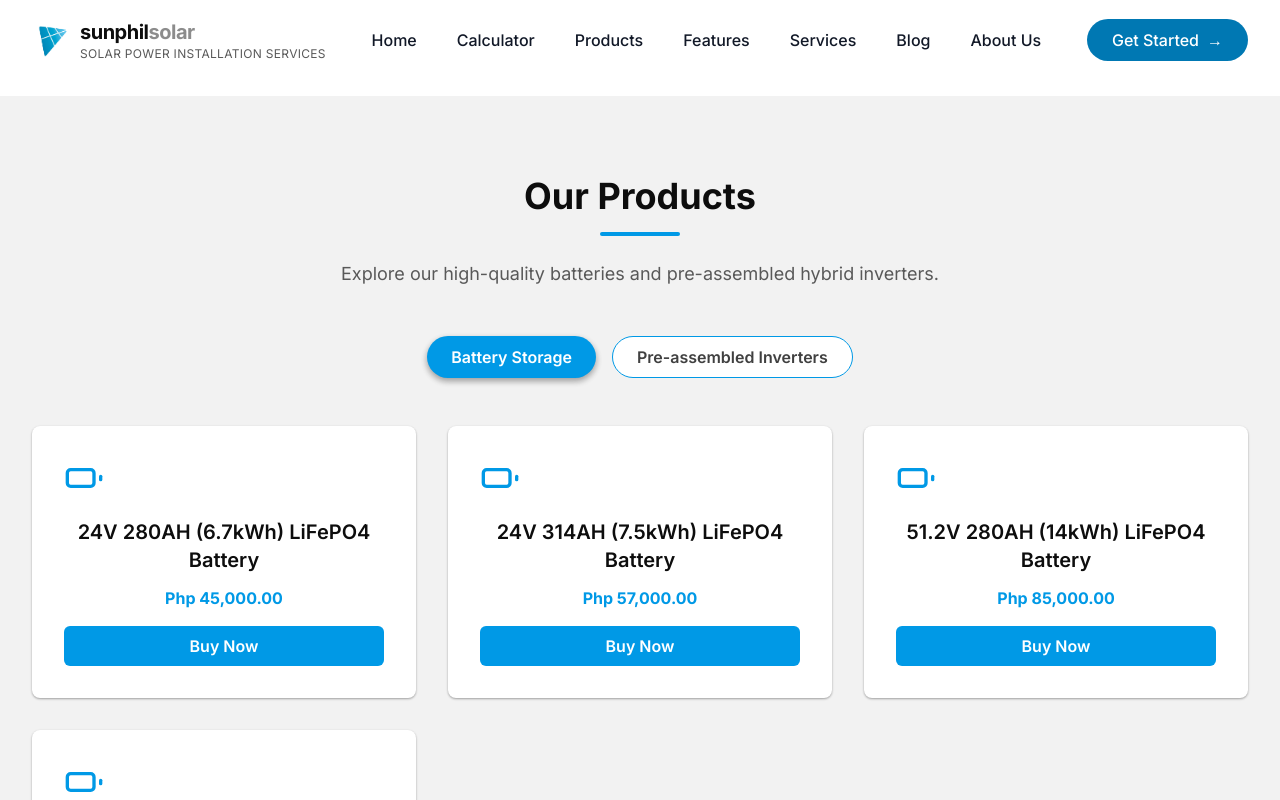
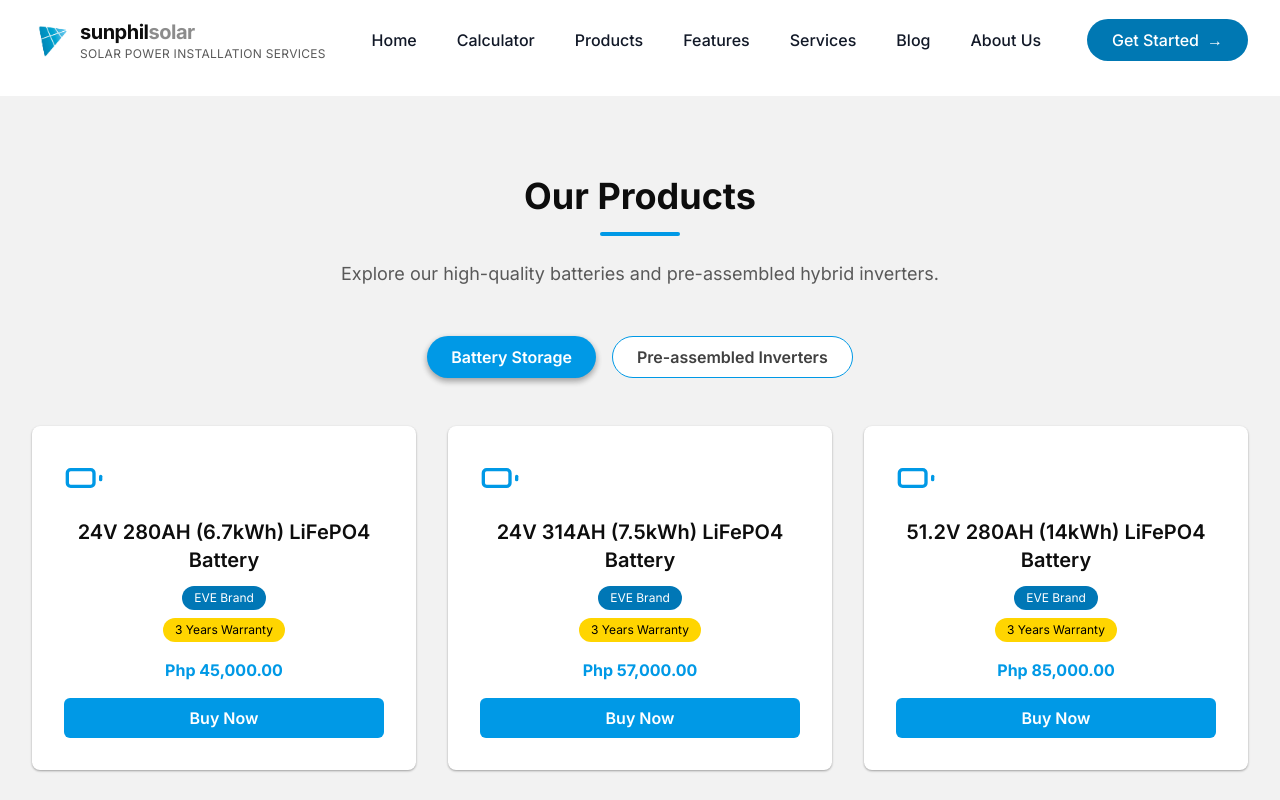
Before and after one commit to projectpolaris08/SunphilSolar, a React (Vite) app: page /products in a window 1280 px wide. Shown: the top 800 px of the page. Built offline with nearby package versions, Linux system fonts and the light colour scheme.

Commit message:
Added Colors to the Battery and Inverters

```diff
--- a/src/pages/ProductsPage.tsx
+++ b/src/pages/ProductsPage.tsx
@@ -11,24 +11,32 @@ const ProductsPage: React.FC = () => {
       id: 'battery-1',
       icon: <Battery className="h-10 w-10 text-primary-500" />,
       title: '24V 280AH (6.7kWh) LiFePO4 Battery',
+      brand: 'EVE Brand',
+      warranty: '3 Years Warranty',
       price: 'Php 45,000.00',
     },
     {
       id: 'battery-2',
       icon: <Battery className="h-10 w-10 text-primary-500" />,
       title: '24V 314AH (7.5kWh) LiFePO4 Battery',
+      brand: 'EVE Brand',
+      warranty: '3 Years Warranty',
       price: 'Php 57,000.00',
     },
     {
       id: 'battery-3',
       icon: <Battery className="h-10 w-10 text-primary-500" />,
       title: '51.2V 280AH (14kWh) LiFePO4 Battery',
+      brand: 'EVE Brand',
+      warranty: '3 Years Warranty',
       price: 'Php 85,000.00',
     },
     {
       id: 'battery-4',
       icon: <Battery className="h-10 w-10 text-primary-500" />,
       title: '51.2V 314AH (16kWh) LiFePO4 Battery',
+      brand: 'EVE Brand',
+      warranty: '3 Years Warranty',
       price: 'Php 95,000.00',
     },
   ];
@@ -38,30 +46,40 @@ const ProductsPage: React.FC = () => {
       id: 'inverter-1',
       icon: <Zap className="h-10 w-10 text-primary-500" />,
       title: '3kW LVTOPSUN Hybrid Inverter',
+      brand: 'LVTOPSUN',
+      warranty: '5 Years Warranty',
       price: 'Php 35,000.00',
     },
     {
       id: 'inverter-2',
       icon: <Zap className="h-10 w-10 text-primary-500" />,
       title: '6kW Deye Hybrid Inverter',
+      brand: 'Deye',
+      warranty: '5 Years Warranty',
       price: 'Php 70,000.00',
     },
     {
       id: 'inverter-3',
       icon: <Zap className="h-10 w-10 text-primary-500" />,
       title: '8kW Deye Hybrid Inverter',
+      brand: 'Deye',
+      warranty: '5 Years Warranty',
       price: 'Php 100,000.00',
     },
     {
       id: 'inverter-4',
       icon: <Zap className="h-10 w-10 text-primary-500" />,
       title: '12kW Deye Hybrid Inverter',
+      brand: 'Deye',
+      warranty: '5 Years Warranty',
       price: 'Php 135,000.00',
     },
     {
       id: 'inverter-5',
       icon: <Zap className="h-10 w-10 text-primary-500" />,
       title: '16kW Deye Hybrid Inverter',
+      brand: 'Deye',
+      warranty: '5 Years Warranty',
       price: 'Php 175,000.00',
     },
   ];
@@ -72,9 +90,9 @@ const ProductsPage: React.FC = () => {
         product: {
           name: product.title,
           price: product.price,
-          id: product.id
-        }
-      }
+          id: product.id,
+        },
+      },
     });
   };
 
@@ -121,7 +139,17 @@ const ProductsPage: React.FC = () => {
               className="bg-white rounded-lg p-8 shadow-elevation-1 hover:shadow-elevation-3 transition-all duration-300 transform hover:-translate-y-2"
             >
               <div className="mb-5 text-center">{product.icon}</div>
-              <h3 className="text-xl font-semibold text-secondary-900 mb-3 text-center">{product.title}</h3>
+              <h3 className="text-xl font-semibold text-secondary-900 mb-3 text-center">
+                {product.title}
+              </h3>
+              <div className="flex flex-col items-center space-y-2 mb-4">
+                <span className="text-xs px-3 py-1 rounded-full" style={{ backgroundColor: '#0077b6', color: 'white' }}>
+                  {product.brand}
+                </span>
+                <span className="text-xs px-3 py-1 rounded-full" style={{ backgroundColor: '#ffd500', color: 'black' }}>
+                  {product.warranty}
+                </span>
+              </div>
               <p className="text-primary-500 font-bold mb-4 text-center">{product.price}</p>
               <button
                 onClick={() => handleBuyNow(product)}
```
